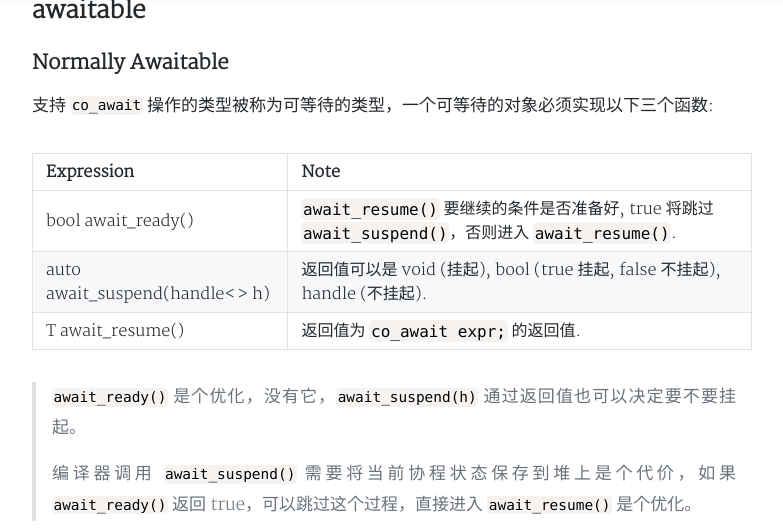
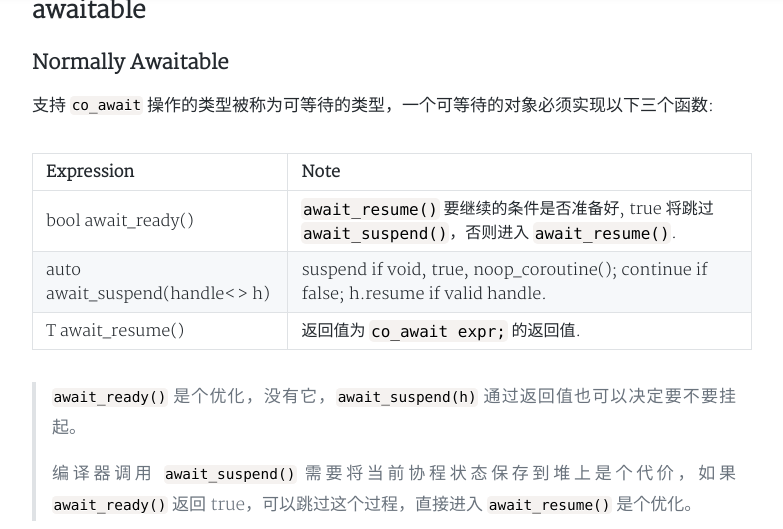
Before and after one commit to yanminhui/yanminhui.github.io, a Jekyll site: the page built from _posts/articles/2022-09-12-coroutines.md, in a window 1280 px wide and 900 px high, scrolled down 5668 px, cut to the strip 0-529 px from the top of the window. Shown: the whole strip, without its empty margins (248-1031 px from the left). Built offline with Jekyll 4.4.1, drawn with Linux system fonts in a browser that asks for light colours; nearby versions of some CDN libraries; a style sheet for code colours, icons or effects is not loaded.

Commit message:
Update 2020-09-12-coroutines.md

```diff
--- a/_posts/articles/2022-09-12-coroutines.md
+++ b/_posts/articles/2022-09-12-coroutines.md
@@ -173,7 +173,7 @@ struct return_type {
 | Expression                     | Note                                                                                               |
 | :----------------------------- | :------------------------------------------------------------------------------------------------- |
 | bool await_ready()             | `await_resume()` 要继续的条件是否准备好, true 将跳过 `await_suspend()`，否则进入 `await_resume()`. |
-| auto await_suspend(handle<> h) | 返回值可以是 void (挂起), bool (true 挂起, false 不挂起), handle (不挂起).                         |
+| auto await_suspend(handle<> h) | suspend if void, true, noop_coroutine(); continue if false; h.resume if valid handle.              |
 | T await_resume()               | 返回值为 `co_await expr;` 的返回值.                                                                |
 
 > `await_ready()` 是个优化，没有它，`await_suspend(h)` 通过返回值也可以决定要不要挂起。
```
